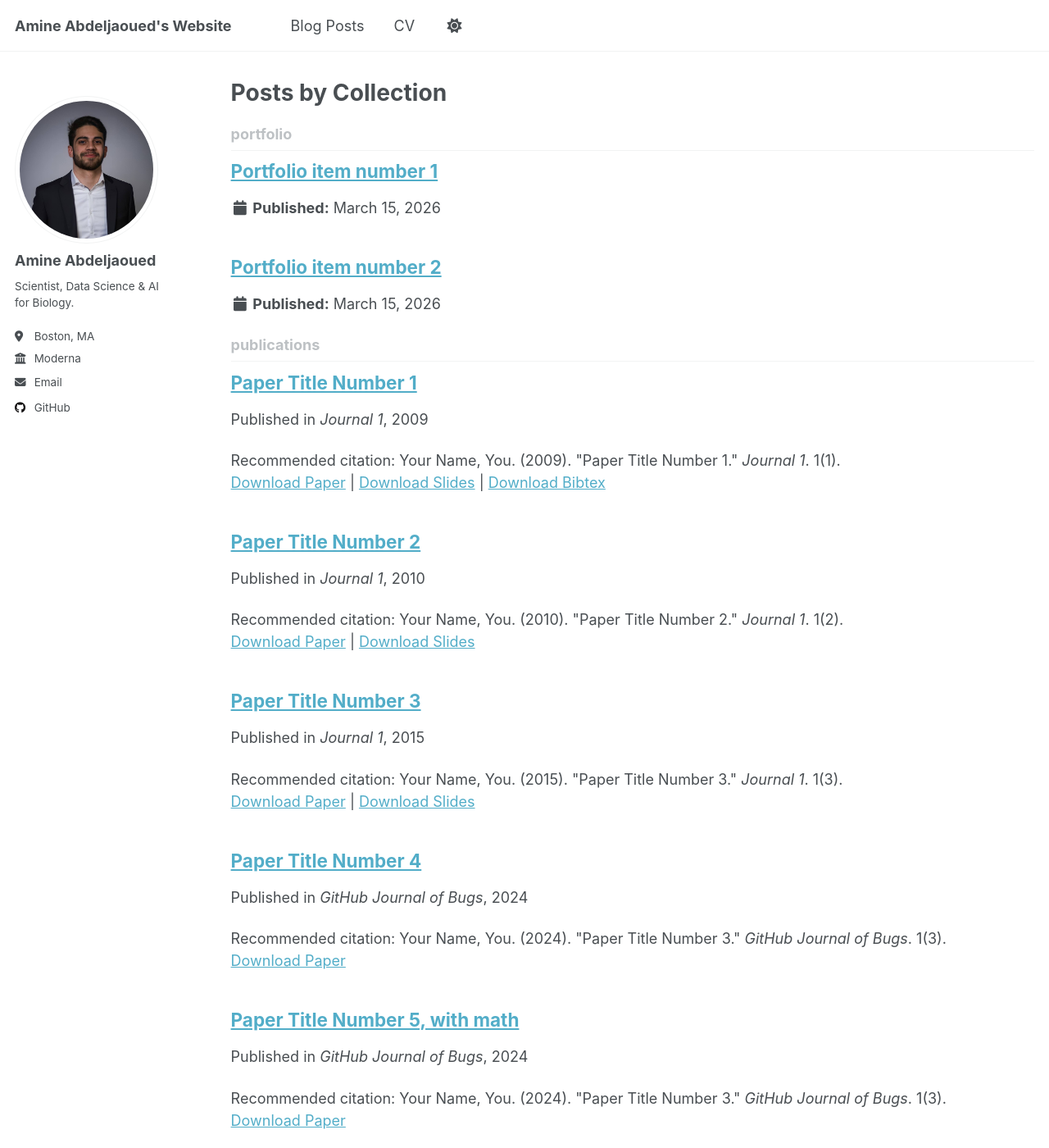
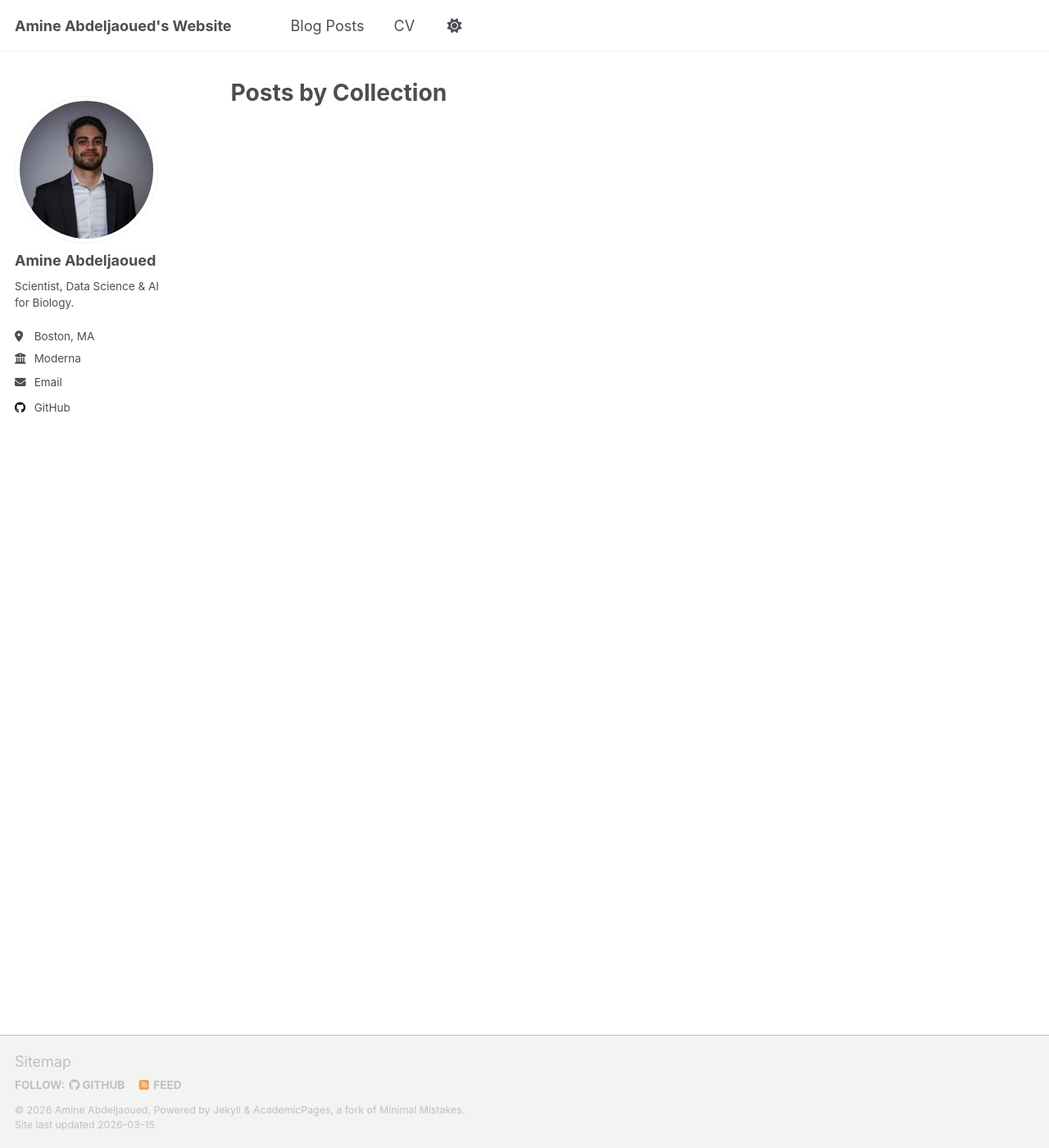
Before and after one commit to amine-abdeljaoued/amine-abdeljaoued.github.io, a Jekyll site: the page built from _pages/collection-archive.html, in a window 1280 px wide and 1400 px high. Shown: the whole window at 82% size. Built offline with Jekyll 4.4.1, drawn with Linux system fonts in a browser that asks for light colours; formulas are drawn with MathJax 3; a script that is not in the unit is left out; part of the change alters nothing that is shown; some of the changed text lies outside the part shown.

Commit message:
exclude some template pages

```diff
--- a/_config.yml
+++ b/_config.yml
@@ -241,16 +241,16 @@ kramdown:
 # These settings control the types of collections used by the template
 collections:
   teaching:
-    output: true
+    output: false
     permalink: /:collection/:path/
   publications:
-    output: true
+    output: false
     permalink: /:collection/:path/
   portfolio:
-    output: true
+    output: false
     permalink: /:collection/:path/
   talks:
-    output: true
+    output: false
     permalink: /:collection/:path/
 
 
```
